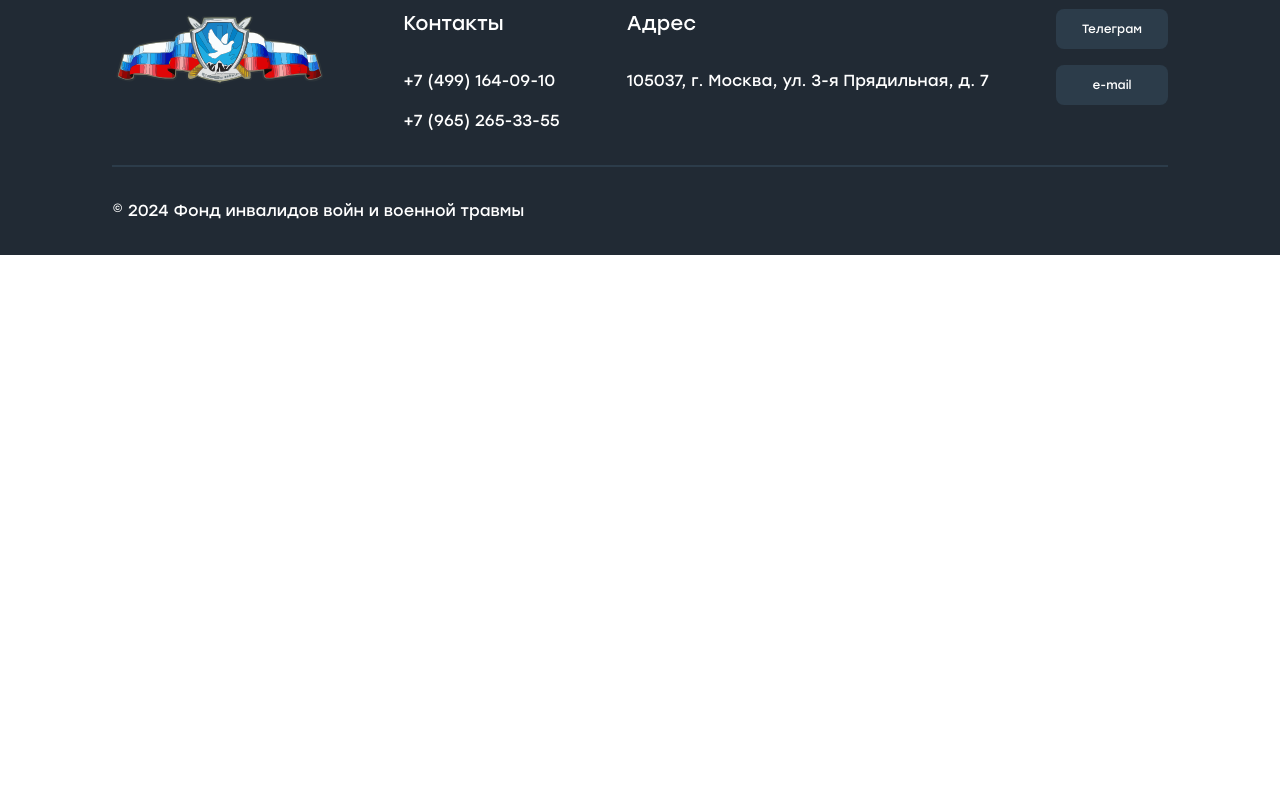
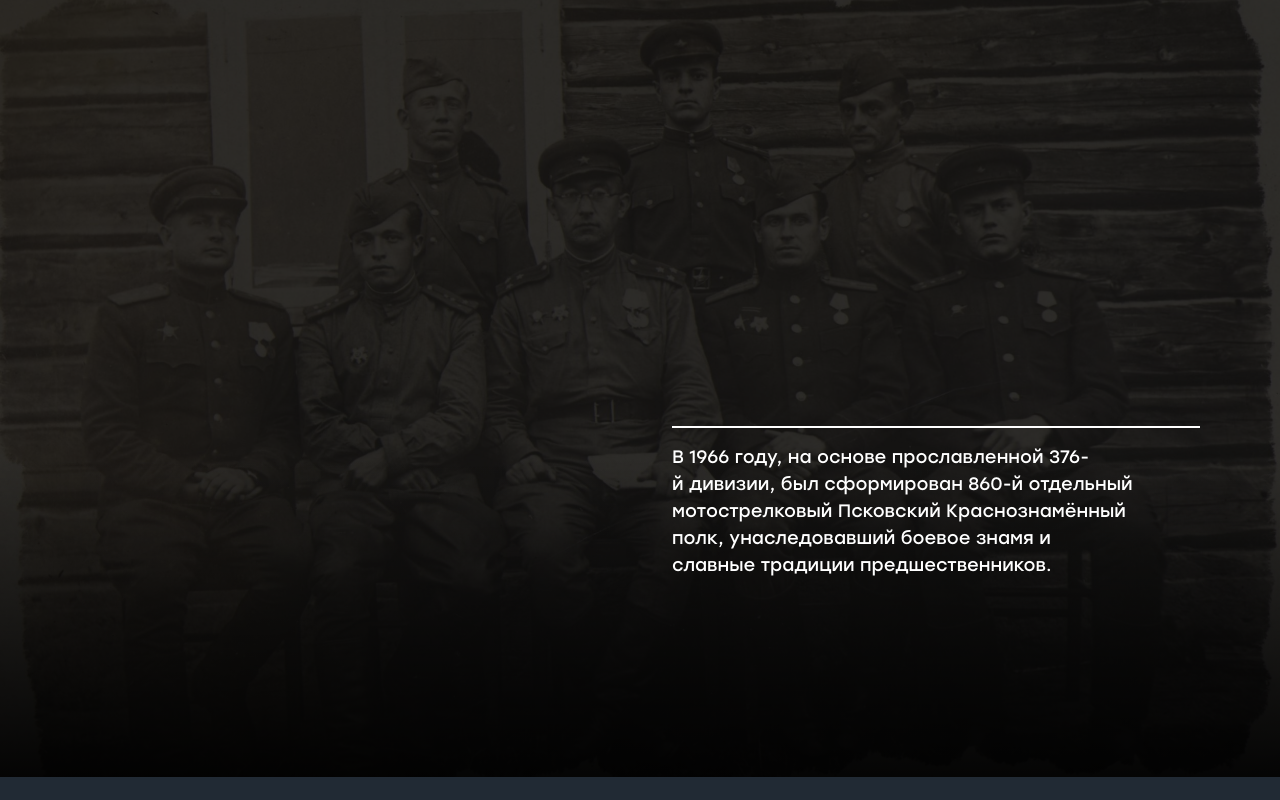
Before and after one commit to bmstu-itstech/fivvt-frontend, a Next.js app: page / in a window 1280 px wide. Shown: the part 1380-2180 px from the top of the page. Before the commit the page ends 1635 px from the top, so only its background shows below. Built offline with nearby package versions, Linux system fonts and the light colour scheme.

Commit message:
[feat] pages: add mainRootPage

```diff
--- a/src/app/page.tsx
+++ b/src/app/page.tsx
@@ -1,12 +1,14 @@
 'use client';
 import {MainPage} from '@/components/pages/mainPage';
-import { MainRootPage } from '@/components/pages/mainRootPage';
+import {MainRootPage} from '@/components/pages/mainRootPage';
+import {MainScrollPage} from '@/components/pages/mainScrollPage';
 
 export default function Home() {
   return (
     <div className='w-full'>
       <MainPage />
       <MainRootPage />
+      <MainScrollPage />
     </div>
   );
 }
--- a/src/components/pages/mainRootPage/index.tsx
+++ b/src/components/pages/mainRootPage/index.tsx
@@ -9,7 +9,7 @@ import {PageLayout} from '@/layouts/PageLayout';
 import {Divider} from '@/shared/components/Divider';
 export const MainRootPage: FC = () => {
   return (
-    <PageLayout>
+    <PageLayout className='mx-auto'>
       <div className='flex w-full h-full'>
         <div className='w-full max-w-2/3 flex flex-col p-2 h-full justify-between items-center'>
           <div className='flex flex-col h-full  gap-4 w-full items-center'>
--- /dev/null
+++ b/src/components/pages/mainScrollPage/index.tsx
@@ -0,0 +1,42 @@
+'use client';
+import type {FC} from 'react';
+import Image from 'next/image';
+import {MainScrollPageUsecase} from './mainScrollPage.usecase';
+import {PageLayout} from '@/layouts/PageLayout';
+import {Divider} from '@/shared/components/Divider';
+import {EmblaOptionsType} from 'embla-carousel';
+import EmblaCarousel from '@/components/EmblaCarousel';
+
+export const MainScrollPage: FC = () => {
+  const OPTIONS: EmblaOptionsType = {loop: true};
+  return (
+    <div className='flex flex-col relative w-full h-dvh bg-gradient-to-b from-transparent to-black/90 from-60%'>
+      <Image
+        src={MainScrollPageUsecase.photo}
+        alt='war'
+        width={1920}
+        height={1080}
+        className='-z-10 absolute top-0 left-0  object-center object-cover brightness-20 h-full w-full'
+      />
+      <div className='flex w-full justify-end items-center translate-y-1/5 h-full overflow-hidden max-w-maxContainer mx-auto'>
+        <div
+          className=' bg-transparent
+         text-white flex flex-col gap-4 justify-center items-end
+           rounded-bl-2xl py-4 ps-8 pe-inline-main_px
+           text-pretty w-fit max-w-1/2 whitespace-pre-wrap select-none'>
+          <Divider className='bg-white' />
+          <EmblaCarousel
+            hasDots
+            screenTime={8000}
+            className='h-max'
+            imageClassname='rounded-xl aspect-sque h-full w-full max-h-full'
+            options={OPTIONS}
+            slides={MainScrollPageUsecase.text.map(item => (
+              <p className=' leading-normal text-balance text-lg'>{item}</p>
+            ))}
+          />
+        </div>
+      </div>
+    </div>
+  );
+};
--- /dev/null
+++ b/src/components/pages/mainScrollPage/mainScrollPage.usecase.ts
@@ -0,0 +1,15 @@
+import photo from '@/assets/01_376_Офицеры_ЧБ.jpg';
+
+interface IUsecase {
+  photo: string;
+  text: string[];
+}
+
+export const MainScrollPageUsecase: IUsecase = {
+  photo: photo.src,
+  text: [
+    'В 1966 году, на основе прославленной 376-й дивизии, был сформирован 860-й отдельный мотострелковый Псковский Краснознамённый полк, унаследовавший боевое знамя и славные традиции предшественников.',
+    'Полк стал участником боевых действий в Афганистане. Воины, преодолевая суровые климатические условия Памира, проявляли не только военное мастерство, но и гуманизм.',
+    'Именно ветераны Афганской войны стали инициаторами создания организации, призванной оказывать поддержку раненым и инвалидам.',
+  ],
+};
```
